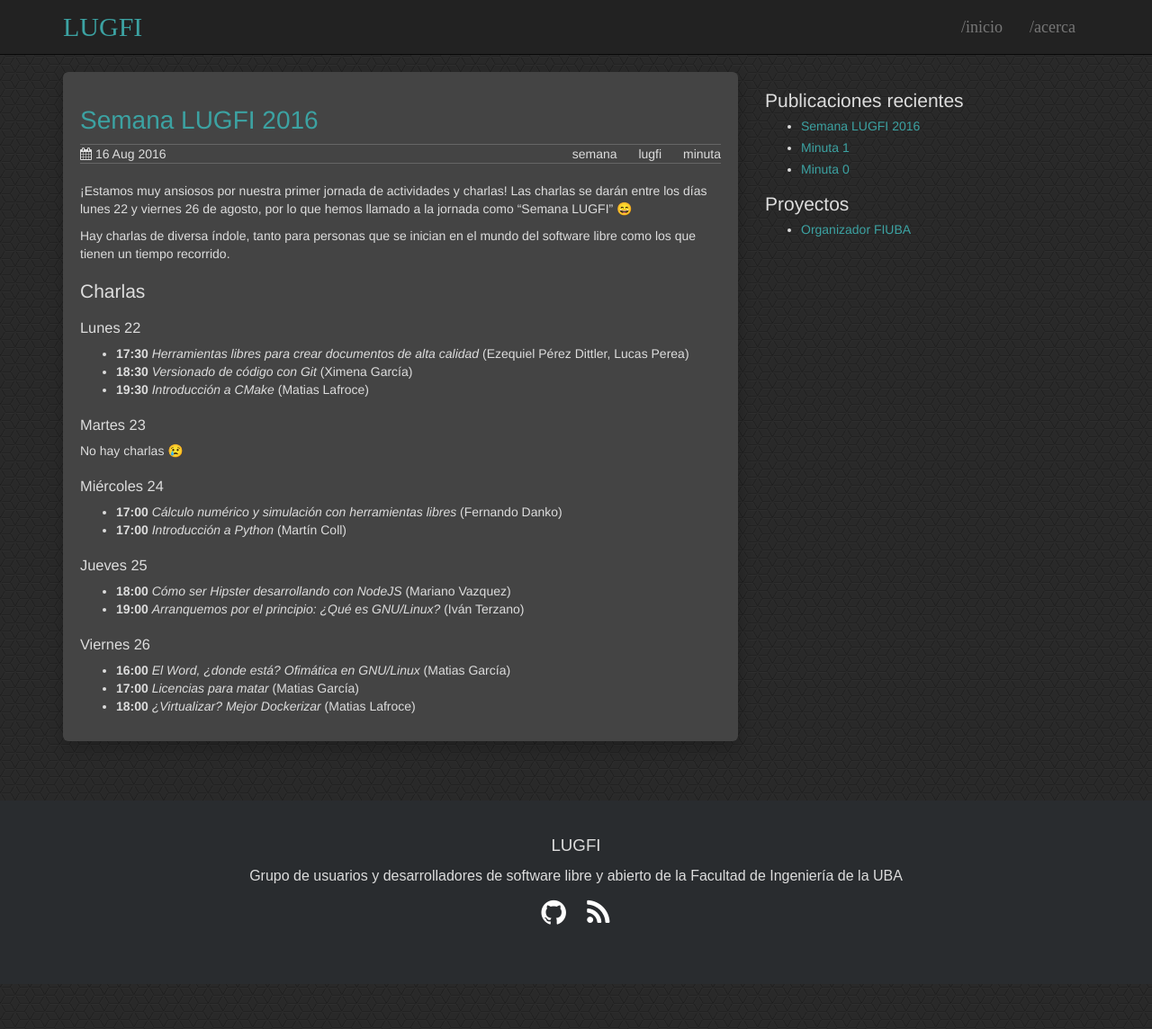
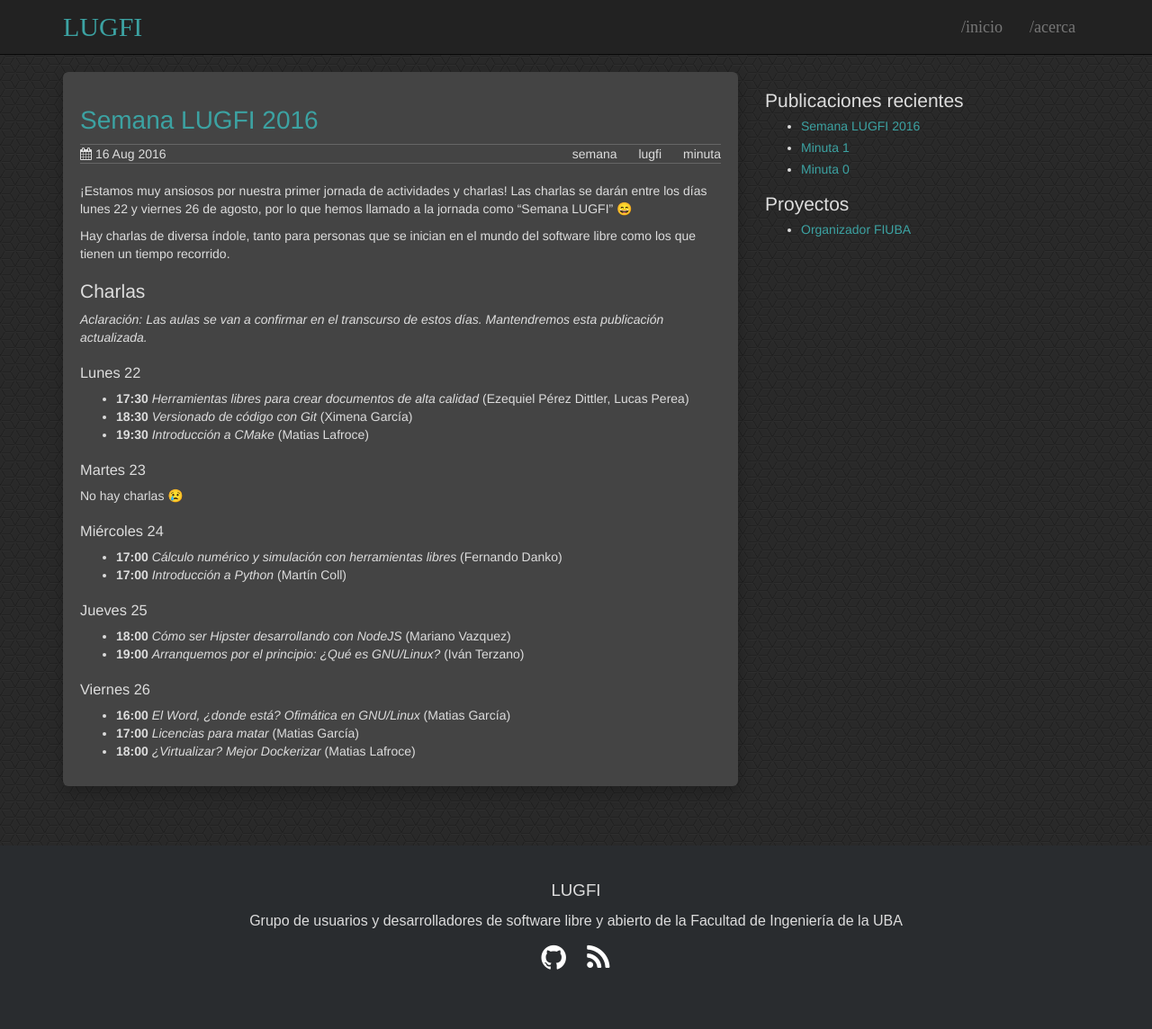
Before and after one commit to lugfi/lugfi.github.io, a Jekyll site: the page built from _posts/2016-08-16-semana-lugfi-2016.md, in a window 1280 px wide and 1144 px high. Shown: the whole window at 90% size. Built offline with Jekyll 4.4.1, drawn with Linux system fonts in a browser that asks for light colours; emoji names are drawn with the system emoji font.

Commit message:
Agrego aclaración sobre los datos de aulas

```diff
--- a/_posts/2016-08-16-semana-lugfi-2016.md
+++ b/_posts/2016-08-16-semana-lugfi-2016.md
@@ -13,6 +13,9 @@ Hay charlas de diversa índole, tanto para personas que se inician en el mundo
 del software libre como los que tienen un tiempo recorrido.
 
 ## Charlas
+
+_Aclaración: Las aulas se van a confirmar en el transcurso de estos días.
+Mantendremos esta publicación actualizada._
 
 ### Lunes 22
 
```
